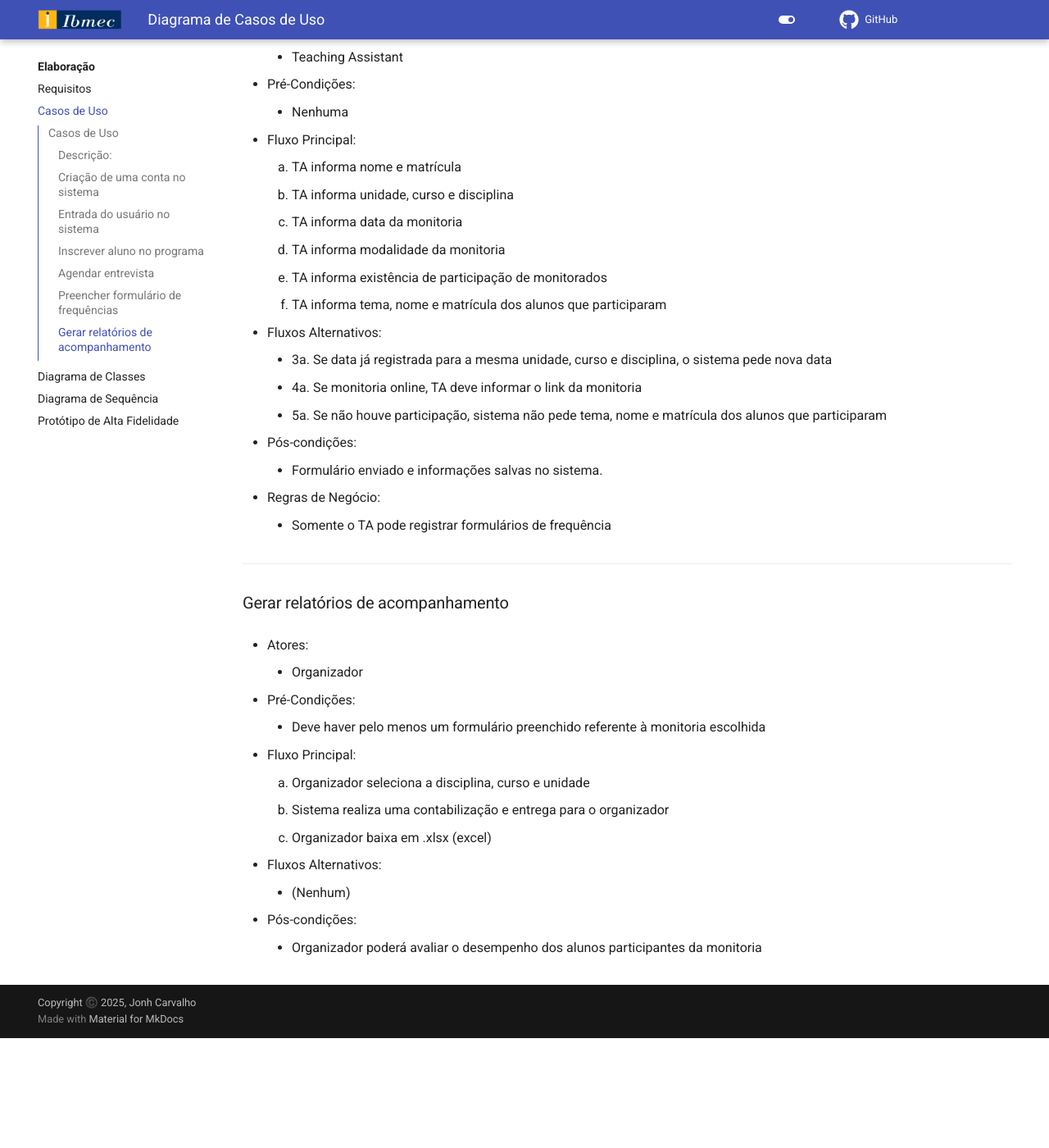
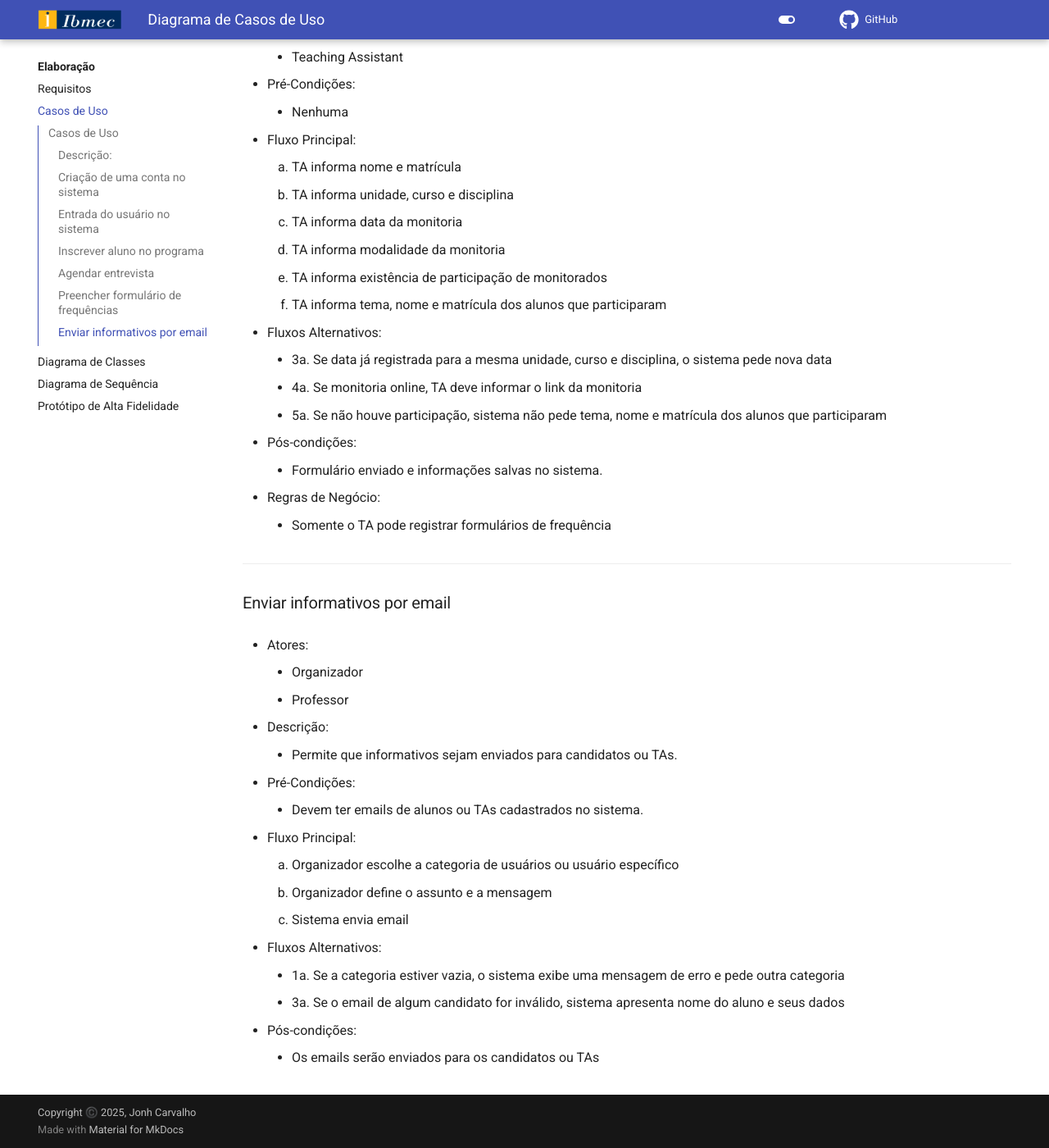
Before and after one commit to Projetos-de-Extensao/PBE_25.2_8004_Pioneiros, an MkDocs documentation site: the page built from docs/Elaboracao/casos_de_uso.md, in a window 1280 px wide and 1400 px high, scrolled down 3778 px. Shown: the whole window at 82% size. Built offline with MkDocs 1.6.1 and Material for MkDocs 9.7.7, drawn with Linux system fonts in a browser that asks for light colours; comment, search, counter and statistics services are not loaded; before the commit the page ends 5044 px from its top, so only the background shows below that.

Commit message:
documentos de caso de uso concluido

```diff
--- a/docs/Elaboracao/casos_de_uso.md
+++ b/docs/Elaboracao/casos_de_uso.md
@@ -161,22 +161,26 @@ title: Diagrama de Casos de Uso
 	- Somente o TA pode registrar formulários de frequência
 
 ---
-
-### Gerar relatórios de acompanhamento
+### Enviar informativos por email
 
 - Atores:
 	- Organizador
+	- Professor
+
+- Descrição:
+	- Permite que informativos sejam enviados para candidatos ou TAs.
 
 - Pré-Condições:
-	- Deve haver pelo menos um formulário preenchido referente à monitoria escolhida
+	- Devem ter emails de alunos ou TAs cadastrados no sistema.
 
 - Fluxo Principal:
-	1. Organizador seleciona a disciplina, curso e unidade
-	2. Sistema realiza uma contabilização e entrega para o organizador
-	3. Organizador baixa em .xlsx (excel)
+	1. Organizador escolhe a categoria de usuários ou usuário específico
+	2. Organizador define o assunto e a mensagem
+	3. Sistema envia email
 
 - Fluxos Alternativos:
-	- (Nenhum)
+	- 1a. Se a categoria estiver vazia, o sistema exibe uma mensagem de erro e pede outra categoria
+	- 3a. Se o email de algum candidato for inválido, sistema apresenta nome do aluno e seus dados
 
 - Pós-condições:
-	- Organizador poderá avaliar o desempenho dos alunos participantes da monitoria
+	- Os emails serão enviados para os candidatos ou TAs
```
